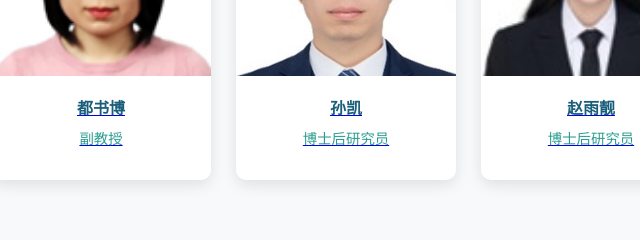
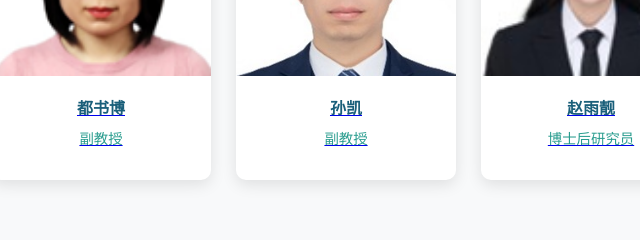
Before and after one commit to subarudese/RNA, a plain HTML site: page index.html in a window 1280 px wide. Shown: the part 1940-2180 px from the top of the page, 314-954 px from the left. Drawn offline with Linux system fonts and the light colour scheme.

Commit message:
Update index.html

```diff
--- a/index.html
+++ b/index.html
@@ -215,7 +215,7 @@
         const teamMembers = [
             { name: '林佳奇', role: '教授', img: 'images/member/ljq.jpg', page: 'member/ljq.html' },
             { name: '都书博', role: '副教授', img: 'images/member/dsb.png', page: 'member/dsb.html' },
-            { name: '孙凯', role: '博士后研究员', img: 'images/member/sk.jpg', page: 'member/sk.html' },
+            { name: '孙凯', role: '副教授', img: 'images/member/sk.jpg', page: 'member/sk.html' },
             { name: '赵雨靓', role: '博士后研究员', img: 'images/member/zyl.jpg', page: 'member/zyl.html' },
             { name: '程浩', role: '博士后研究员', img: 'images/member/ch.jpg', page: 'member/ch.html' },
         ];
```
